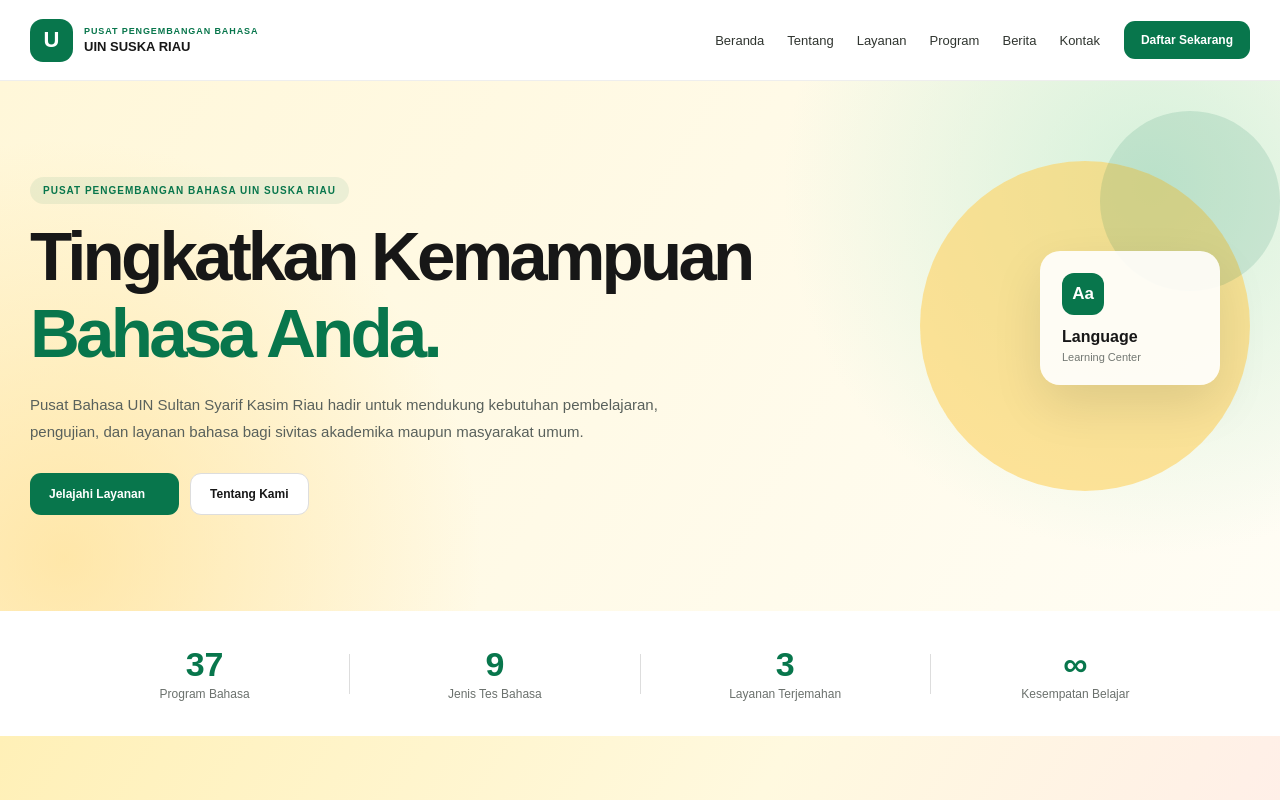
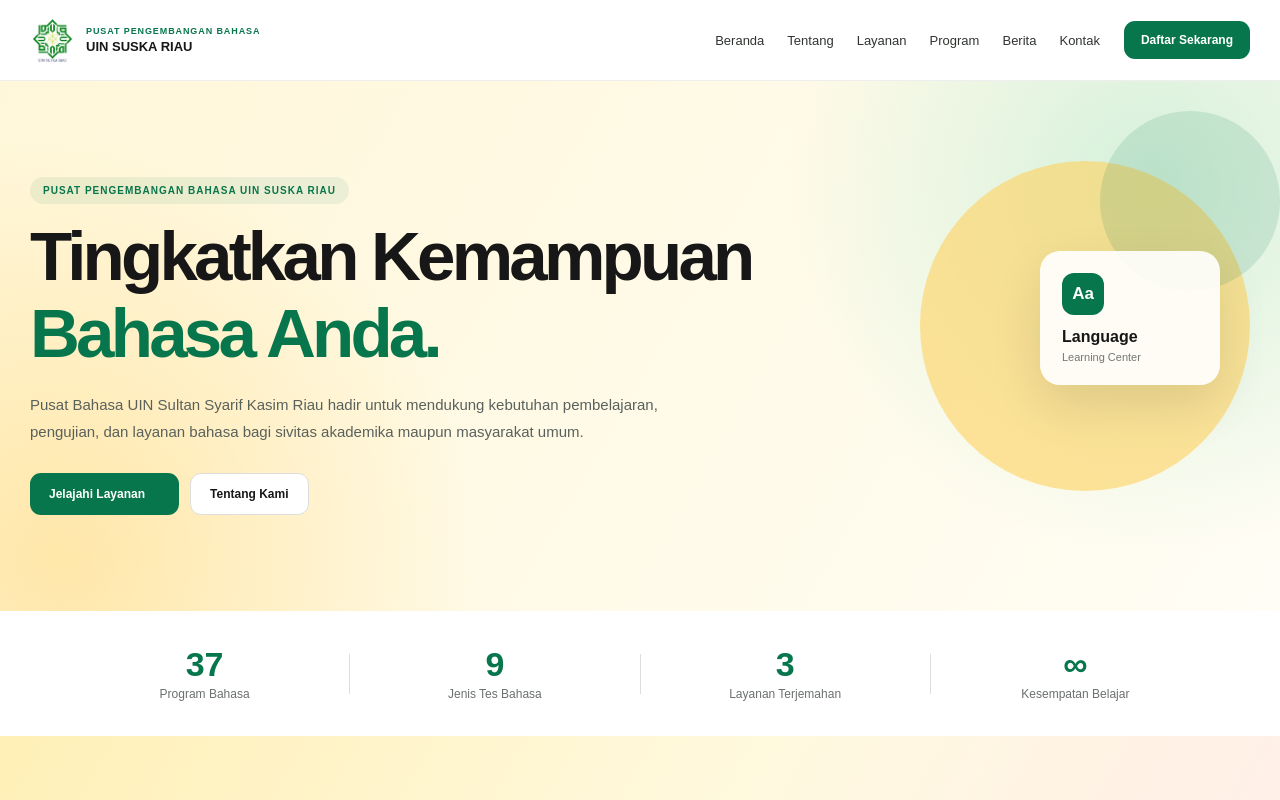
Before and after one commit to MYEWASMYNAME/pusat-bahasa-uin, a React (Vite) app: page / in a window 1280 px wide. Shown: the top 800 px of the page. Built offline with nearby package versions, Linux system fonts and the light colour scheme.

Commit message:
Update Logo

```diff
--- a/src/App.css
+++ b/src/App.css
@@ -1268,3 +1268,11 @@
   font-size: 18px;
   line-height: 1.8;
 }
+
+
+.logo-image {
+  width: 45px;
+  height: 45px;
+  object-fit: contain;
+  flex-shrink: 0;
+}
--- a/src/components/Navbar.jsx
+++ b/src/components/Navbar.jsx
@@ -73,9 +73,14 @@ function Navbar() {
     <header className="navbar">
       <div className="container nav-container">
 
+
 {/* LOGO */}
 <Link to="/" className="logo" onClick={closeMenu}>
-          <div className="logo-mark">U</div>
+  <img
+    src="/UIN.png"
+    alt="Logo UIN SUSKA RIAU"
+    className="logo-image"
+  />
 
   <div className="logo-text">
     <span>PUSAT PENGEMBANGAN BAHASA</span>
```
Also changed, not shown: public/UIN.png (added). Lines whose indentation alone changed are shown as unchanged.
